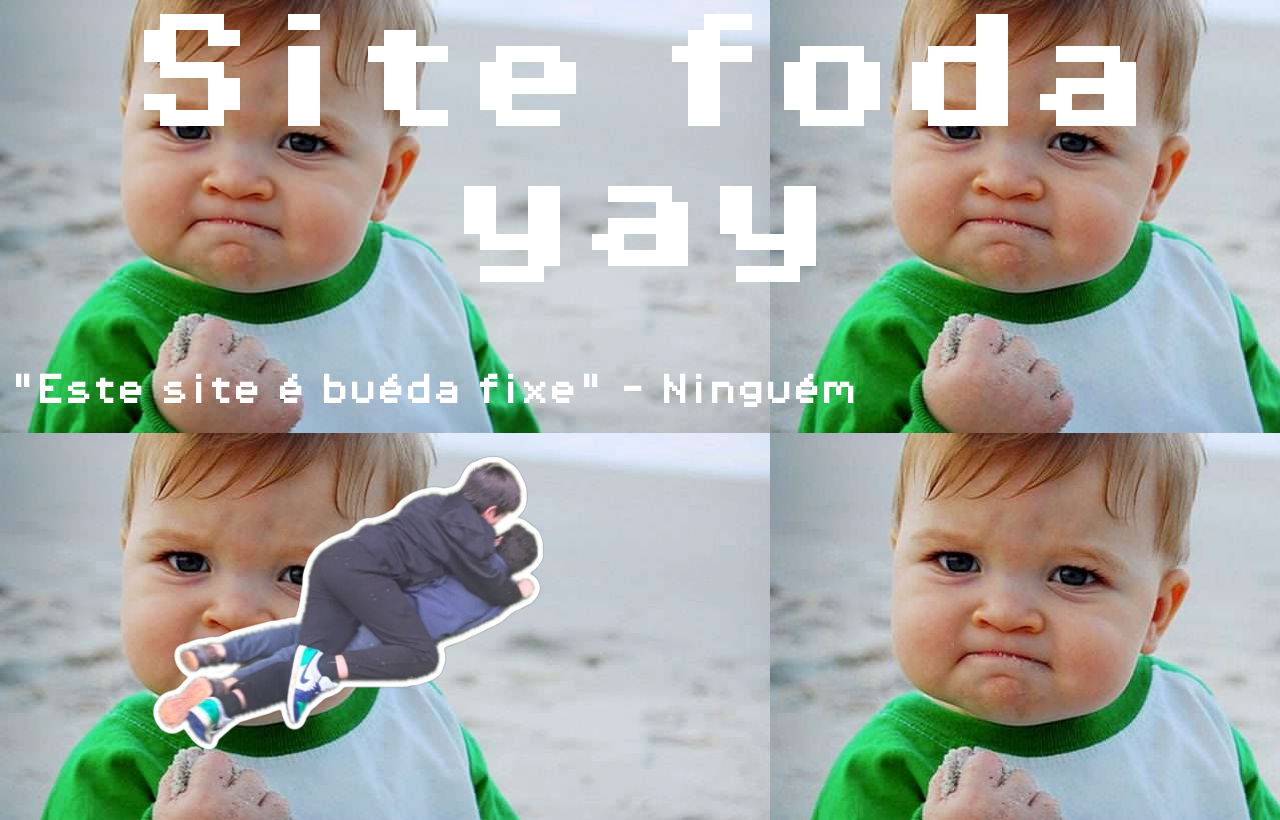
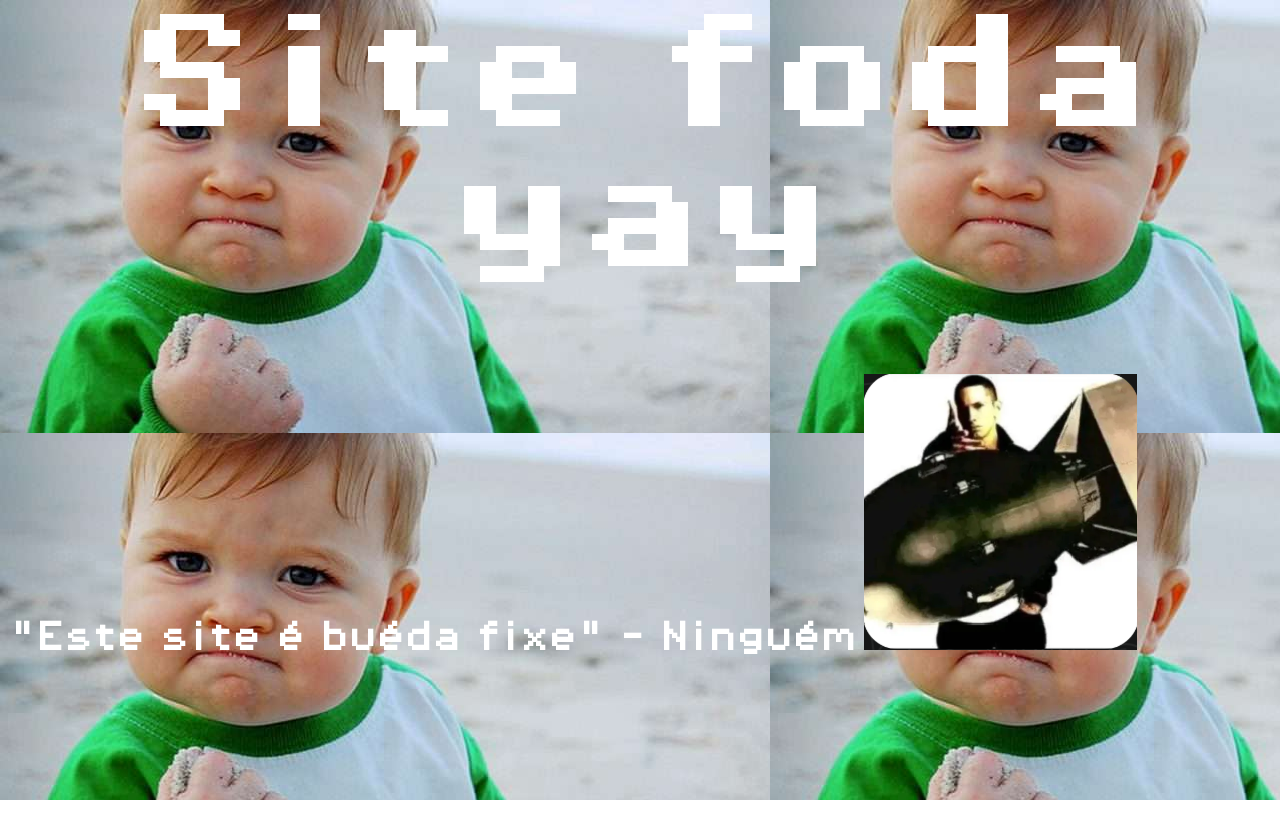
Before and after one commit to HenriChico16/ganda-site, a plain HTML site: page index.html in a window 1280 px wide. Drawn offline with Linux system fonts and the light colour scheme.

Commit message:
Add files via upload

```diff
--- a/index.html
+++ b/index.html
@@ -5,6 +5,6 @@
     <body>
         <h1 id="Titulo">Site foda yay</h1>
         <b id="corpo1">"Este site é buéda fixe" - Ninguém</b>
-        <img src="Viados.png" alt="dois viados um em cima do outro">
+        <img src="Emanems.png" alt="Emanems">
     </body>
 </html>
```
Also changed, not shown: Emanems.png (added).
